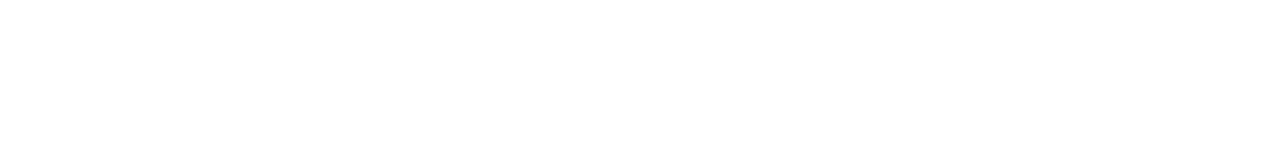
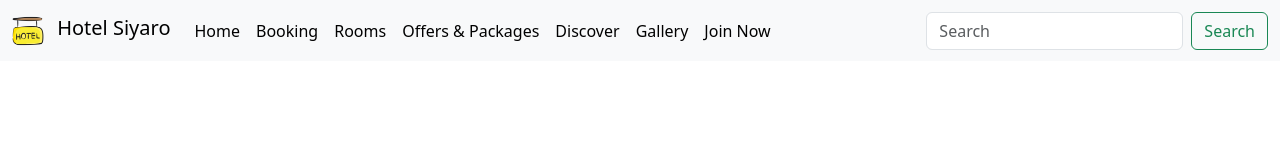
Before and after one commit to hasinduudara/Hotel-Siyaro-Site, a plain HTML site: page index.html in a window 1280 px wide. Drawn offline with nearby package versions, Linux system fonts and the light colour scheme.

Commit message:
Add navbar and search functionality to index.html

```diff
--- a/index.html
+++ b/index.html
@@ -13,6 +13,7 @@
     />
 
     <title>Hotel Siyaro</title>
+    <link rel="icon" href="/assets/images/hotel-icon.png" />
 
     <link
       href="https://cdn.jsdelivr.net/npm/bootstrap@5.3.3/dist/css/bootstrap.min.css"
@@ -22,6 +23,73 @@
     />
   </head>
   <body>
+    <section id="header-section">
+      <!-- Start Navbar -->
+      <nav class="navbar navbar-expand-lg bg-body-tertiary">
+        <div class="container-fluid">
+          <a class="navbar-brand" href="#">
+            <img
+              src="/assets/images/hotel-icon.png"
+              alt="Logo"
+              width="40"
+              height="34"
+              class="d-inline-block align-text-top pe-2"
+            />
+            Hotel Siyaro</a
+          >
+          <button
+            class="navbar-toggler"
+            type="button"
+            data-bs-toggle="collapse"
+            data-bs-target="#navbarSupportedContent"
+            aria-controls="navbarSupportedContent"
+            aria-expanded="false"
+            aria-label="Toggle navigation"
+          >
+            <span class="navbar-toggler-icon"></span>
+          </button>
+          <div class="collapse navbar-collapse" id="navbarSupportedContent">
+            <ul class="navbar-nav me-auto mb-2 mb-lg-0">
+              <li class="nav-item">
+                <a class="nav-link active" aria-current="page" href="#">Home</a>
+              </li>
+              <li class="nav-item">
+                <a class="nav-link active" href="#">Booking</a>
+              </li>
+              <li class="nav-item">
+                <a class="nav-link active" aria-disabled="true">Rooms</a>
+              </li>
+              <li class="nav-item">
+                <a class="nav-link active" aria-disabled="true"
+                  >Offers & Packages</a
+                >
+              </li>
+              <li class="nav-item">
+                <a class="nav-link active" aria-disabled="true">Discover</a>
+              </li>
+              <li class="nav-item">
+                <a class="nav-link active" aria-disabled="true">Gallery</a>
+              </li>
+              <li class="nav-item">
+                <a class="nav-link active" aria-disabled="true">Join Now</a>
+              </li>
+            </ul>
+            <form class="d-flex" role="search">
+              <input
+                class="form-control me-2"
+                type="search"
+                placeholder="Search"
+                aria-label="Search"
+              />
+              <button class="btn btn-outline-success" type="submit">
+                Search
+              </button>
+            </form>
+          </div>
+        </div>
+      </nav>
+      <!-- End Navbar -->
+    </section>
     <script
       src="https://cdn.jsdelivr.net/npm/bootstrap@5.3.3/dist/js/bootstrap.bundle.min.js"
       integrity="sha384-YvpcrYf0tY3lHB60NNkmXc5s9fDVZLESaAA55NDzOxhy9GkcIdslK1eN7N6jIeHz"
```
Also changed, not shown: assets/images/hotel-icon.png (added).
